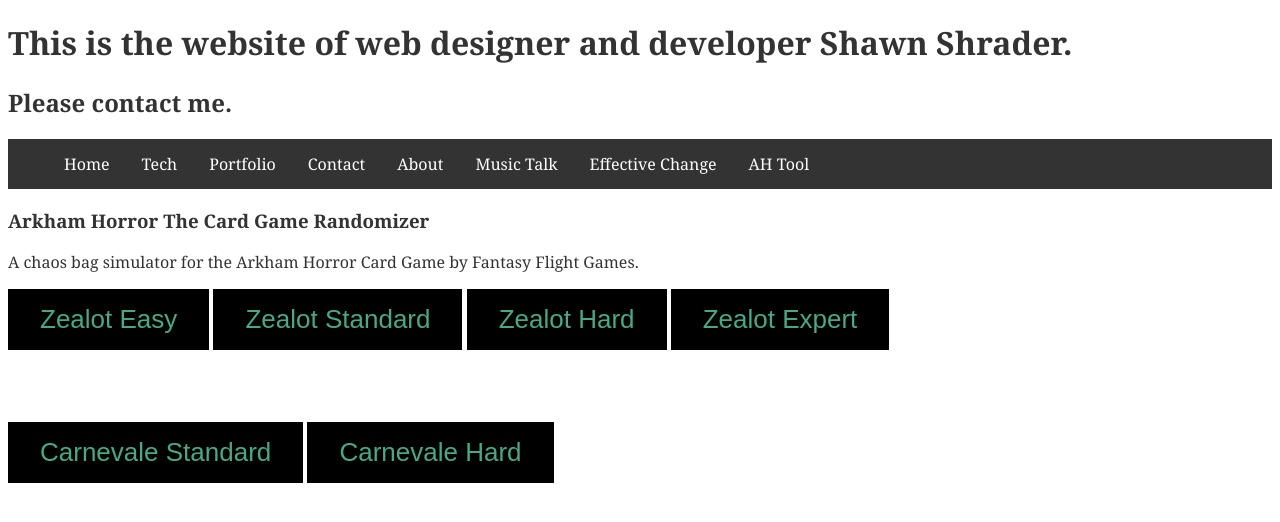
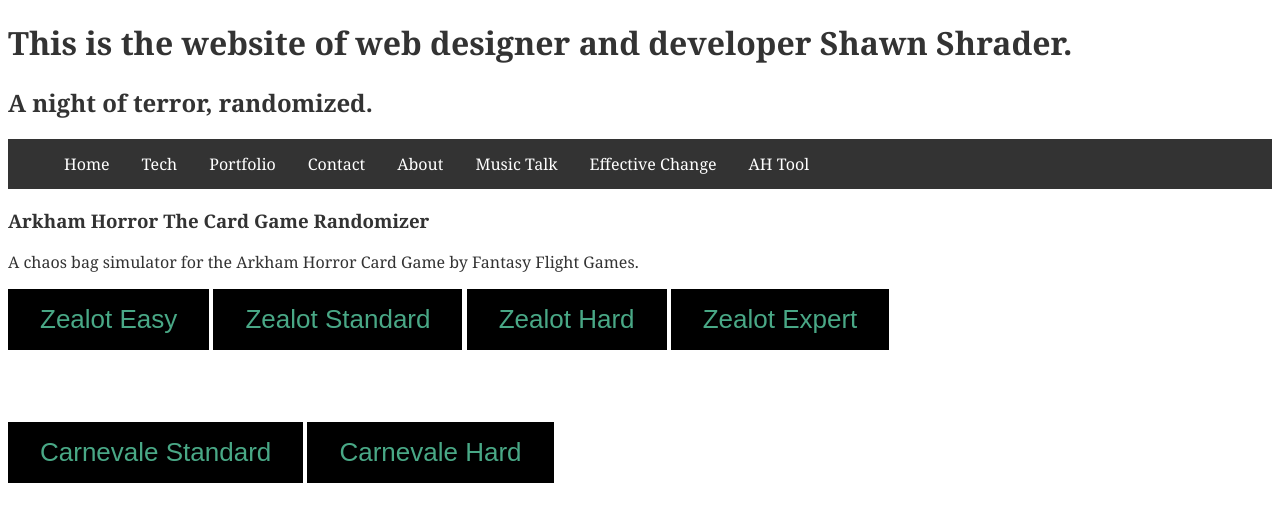
Before and after one commit to Hawkbit/Hawkbit.github.io, a plain HTML site: page ah_tool.html in a window 1280 px wide. Drawn offline with Linux system fonts and the light colour scheme.

Commit message:
text correct

```diff
--- a/ah_tool.html
+++ b/ah_tool.html
@@ -8,7 +8,7 @@
 
 <body>
 	<h1>This is the website of web designer and developer Shawn Shrader.</h1>
-	<h2>Please contact me.</h2>
+	<h2>A night of terror, randomized.</h2>
 
 	<nav>
 		<ul>
```
